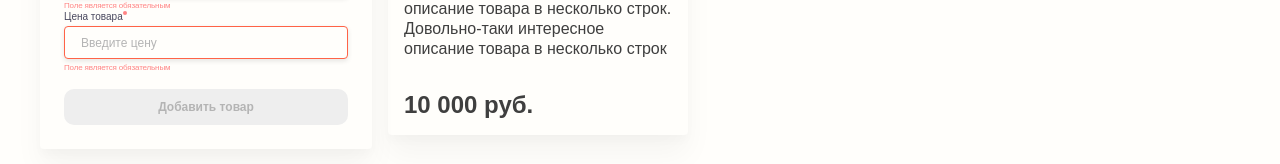
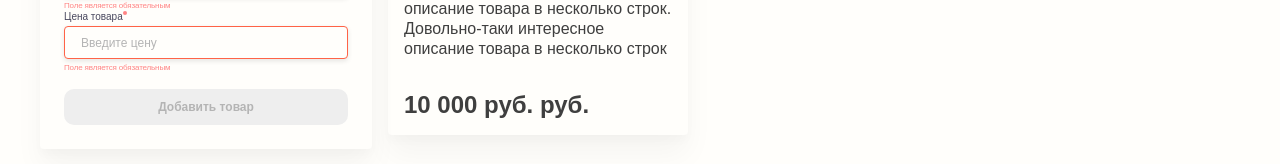
Before and after one commit to divnvp/ideaproject, a Nuxt app: page / in a window 1280 px wide. Shown: the part 376-540 px from the top of the page. Built offline with nearby package versions, Linux system fonts and the light colour scheme.

Commit message:
update: product price

```diff
--- a/components/card/ProductCard.vue
+++ b/components/card/ProductCard.vue
@@ -32,7 +32,7 @@
       </span>
 
       <span class="product-card__price product-card__col">
-        {{ product.price }}
+        {{ product.price }} руб.
       </span>
     </div>
   </div>
```
